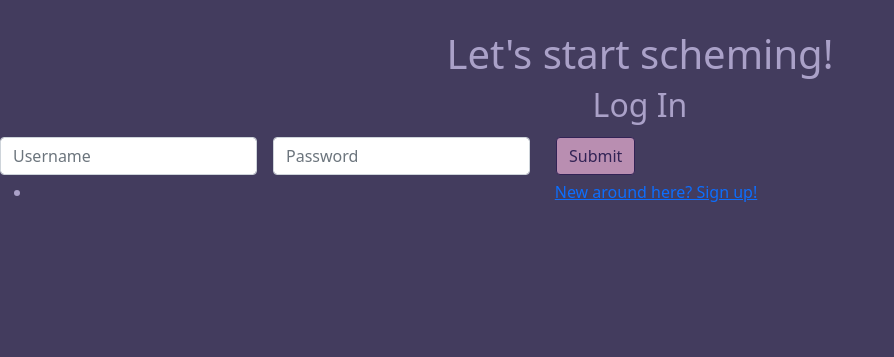
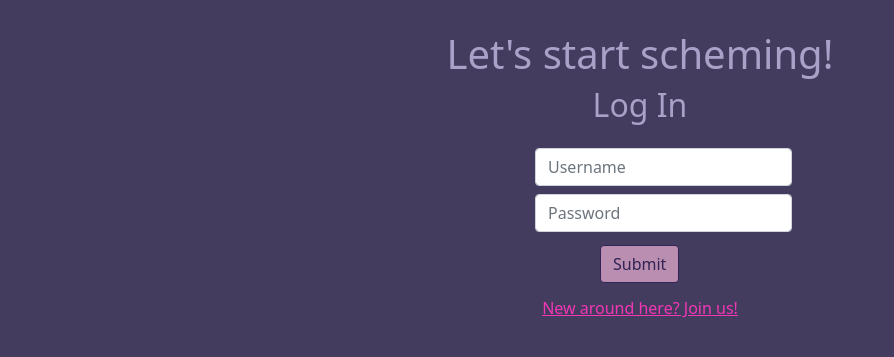
Before and after one commit to mcabio/its-a-date, a Flask app: page / in a window 1280 px wide. Shown: the top 357 px of the page, without its empty margins (0-894 px from the left). Run offline with Flask 2, Linux system fonts and the light colour scheme.

Commit message:
Final leg of styling

```diff
--- a/static/css/style.css
+++ b/static/css/style.css
@@ -55,6 +55,16 @@ body {
 
 /* BUTTONS! */
 
+
+.fade-in-color {
+  color: rgb(243, 55, 181);
+  transition: 0.5s color ease;
+}
+
+.fade-in-color:hover {
+  color: #AAA1C8;
+  text-decoration: none;
+}
 
 .btn-outline-light {
   color: rgb(50, 35, 85);
@@ -144,6 +154,9 @@ body {
   margin-bottom: 5px;
 }
 
+.nav-item {
+  margin-left: 80px;
+}
 
 .nav-link {
   color: #b98eb1;
--- a/static/js/Navbar.jsx
+++ b/static/js/Navbar.jsx
@@ -27,7 +27,7 @@ function Navbar() {
         <nav className="navbar navbar-expand-lg fixed-top" style={{ backgroundColor: '#433c5e', borderBottom: '1px solid #433c5e' }}>
           {/* Home Preferences link */}
           <ul className="navbar-nav">
-                <li className="nav-item">
+                <li className="nav-button">
                 <a className="nav-link" disabled>Logged in as: {username}</a>
                 </li>
               </ul>
@@ -96,7 +96,6 @@ function Navbar() {
               <li className="nav-item dropdown">
                 <a className="btn btn-outline-dark"
                   href="#"
-                  id="navbarDropdownSearch"
                   role="button"
                   data-bs-toggle="dropdown"
                   aria-haspopup="true"
@@ -112,7 +111,7 @@ function Navbar() {
 
             {/* Logout link */}
             <ul className="btn btn-outline-dark">
-              <li className="nav-item">
+              <li className="nav-button">
                 <a className="nav-link" href="/logout">Logout</a>
               </li>
             </ul>
--- a/templates/homepage.html
+++ b/templates/homepage.html
@@ -5,7 +5,9 @@
     <h1>Let's start scheming!</h1>
 
     <h2>Log In</h2>
-    <form action="/login" method="POST" class="row gy-2 gx-3 align-items-center">
+    <div class="container">
+        <div class="row justify-content-center">
+            <form action="/login" method="POST" class="row gy-2 gx-3 align-items-center" style="width: 300px; margin: 500 auto; margin-left: 50px;">
                 <div class="col-auto">
                     <label for="username" class="visually-hidden">Username</label>
                     <input type="text" class="form-control" id="autoSizingInput" name="username" placeholder="Username">
@@ -15,14 +17,17 @@
                     <input type="password" class="form-control" id="autoSizingInputGroup" name="password" placeholder="Password">
                 </div>
                 <div class="col-auto">
-            <button type="submit" class="btn btn-outline-light" value="Log in">Submit</button>
+                    <button type="submit" class="btn btn-outline-light" value="Log in" style="margin-left: 65px;">Submit</button>
                 </div>
             </form>
+        </div>
+    </div>
 
-
-      <ul>
-        <li><a href="/new-user">New around here? Sign up!</a></li>
-    </ul>
+    <div class="example-box my-2">
+        <a class="fade-in-color" href="/new-user">
+          New around here? Join us!
+        </a>
+      </div>
 
     <link href='https://cdn.jsdelivr.net/npm/bootstrap@5.1.3/dist/css/bootstrap.min.css' rel='stylesheet'>
     <link href='https://cdn.jsdelivr.net/npm/bootstrap-icons@1.8.1/font/bootstrap-icons.css' rel='stylesheet'>
--- a/templates/search-date-results.html
+++ b/templates/search-date-results.html
@@ -6,7 +6,7 @@
     <h1>Search Results</h1>
 
 
-    <div class="d-flex flex-wrap mx-auto">
+    <div class="d-flex flex-wrap justify-content-center mx-auto">
         {% if results %}
             {% set rendered_months = [] %}
 
@@ -29,7 +29,7 @@
                 <div class="row">
                     <div class="col">
                         <div class="collapse multi-collapse" id="multiCollapse{{ event_month }}">
-                            <div class="card card-body">
+                            <div class="card card-body" style="max-width:300px;">
                                 Event: {{ data.title }}<br>
                                 Description: {{ data.description }}<br>
                                 Start Date: {{ data.start_date }}<br>
```
Also changed, not shown: templates/search-title-results.html (+9 -22 lines). Lines whose indentation alone changed are shown as unchanged.
